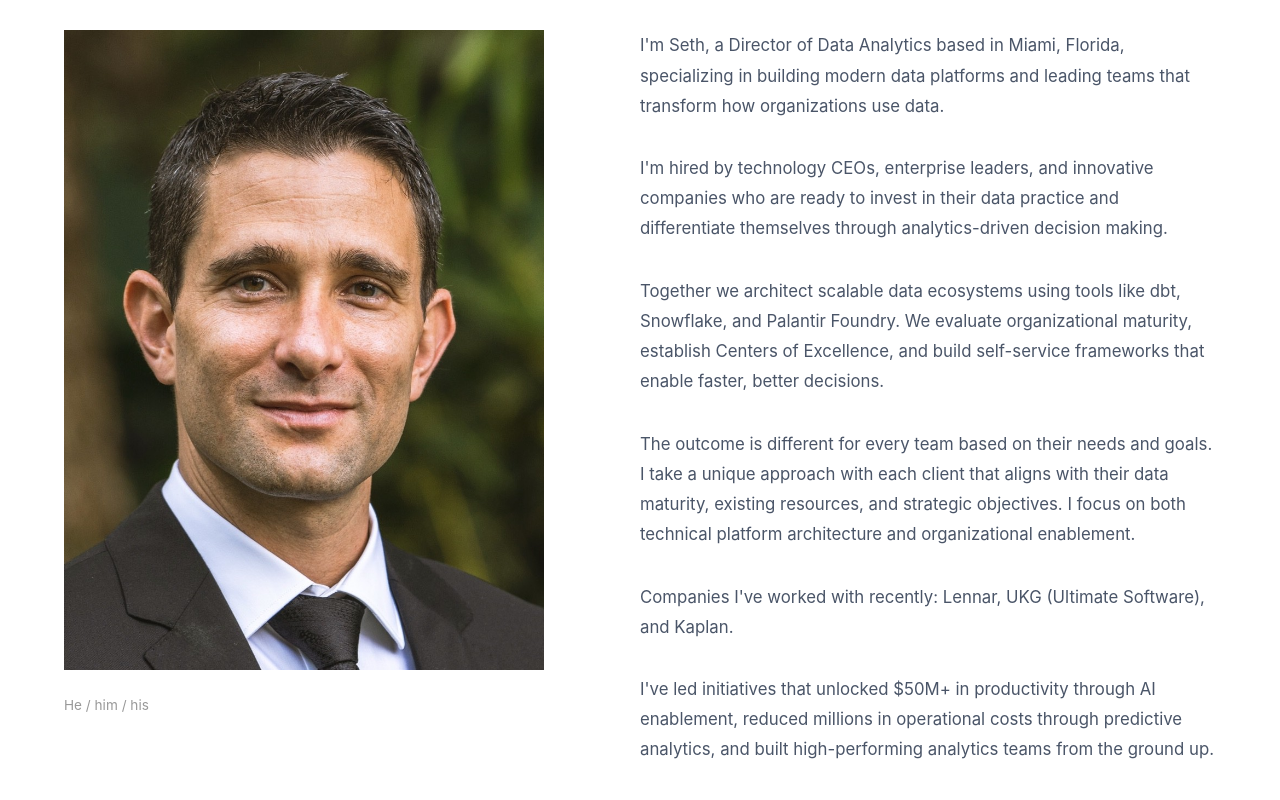
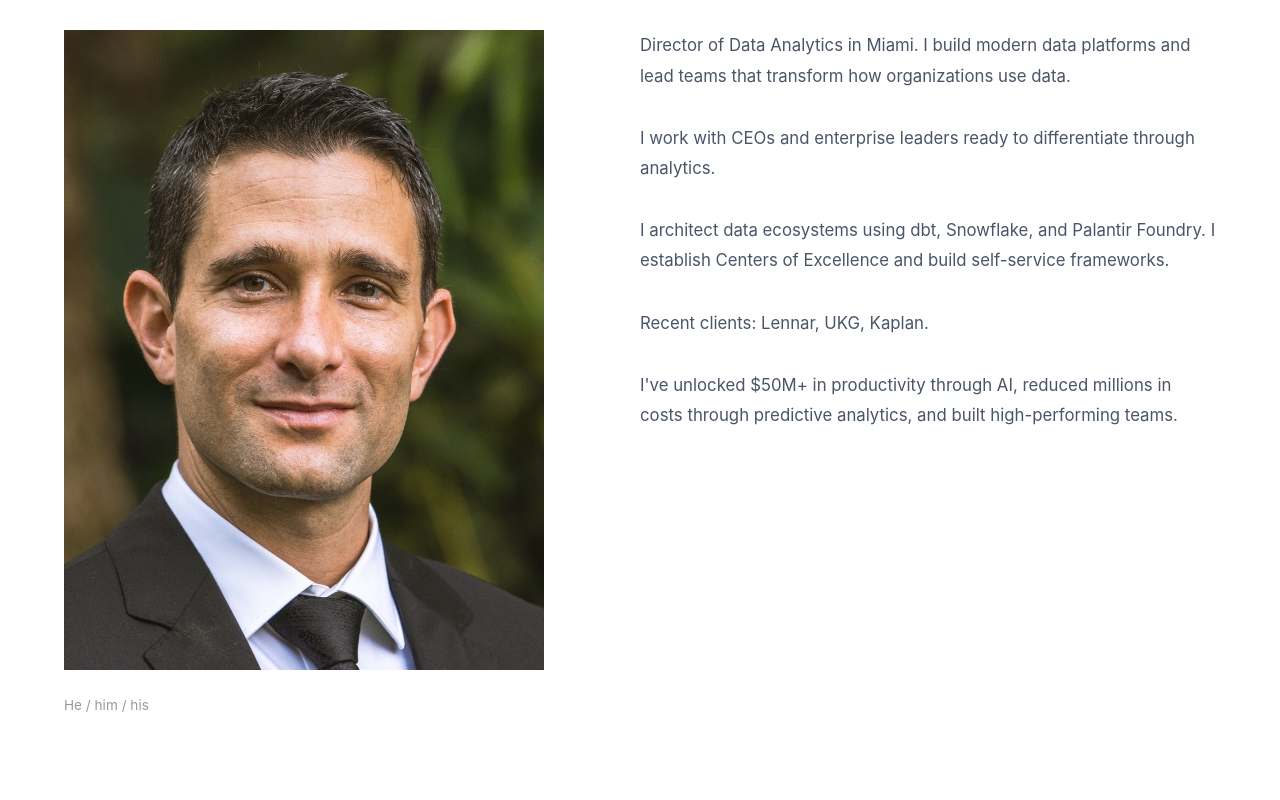
Before and after one commit to SethAmigo/sethamigo.github.io, a plain HTML site: page index.html in a window 1280 px wide. Shown: the part 560-1360 px from the top of the page. Drawn offline with Linux system fonts and the light colour scheme.

Commit message:
latest updates (#1)
Co-authored-by: Seth Amigo <seth.amigo@lennar.com>

```diff
--- a/index.html
+++ b/index.html
@@ -208,17 +208,15 @@
             <div class="pronoun">He / him / his</div>
         </div>
         <div class="about-content">
-            <p>I'm Seth, a Director of Data Analytics based in Miami, Florida, specializing in building modern data platforms and leading teams that transform how organizations use data.</p>
+            <p>Director of Data Analytics in Miami. I build modern data platforms and lead teams that transform how organizations use data.</p>
 
-            <p>I'm hired by technology CEOs, enterprise leaders, and innovative companies who are ready to invest in their data practice and differentiate themselves through analytics-driven decision making.</p>
+            <p>I work with CEOs and enterprise leaders ready to differentiate through analytics.</p>
 
-            <p>Together we architect scalable data ecosystems using tools like dbt, Snowflake, and Palantir Foundry. We evaluate organizational maturity, establish Centers of Excellence, and build self-service frameworks that enable faster, better decisions.</p>
+            <p>I architect data ecosystems using dbt, Snowflake, and Palantir Foundry. I establish Centers of Excellence and build self-service frameworks.</p>
 
-            <p>The outcome is different for every team based on their needs and goals. I take a unique approach with each client that aligns with their data maturity, existing resources, and strategic objectives. I focus on both technical platform architecture and organizational enablement.</p>
+            <p>Recent clients: Lennar, UKG, Kaplan.</p>
 
-            <p>Companies I've worked with recently: Lennar, UKG (Ultimate Software), and Kaplan.</p>
-
-            <p>I've led initiatives that unlocked $50M+ in productivity through AI enablement, reduced millions in operational costs through predictive analytics, and built high-performing analytics teams from the ground up.</p>
+            <p>I've unlocked $50M+ in productivity through AI, reduced millions in costs through predictive analytics, and built high-performing teams.</p>
         </div>
     </section>
 
```
